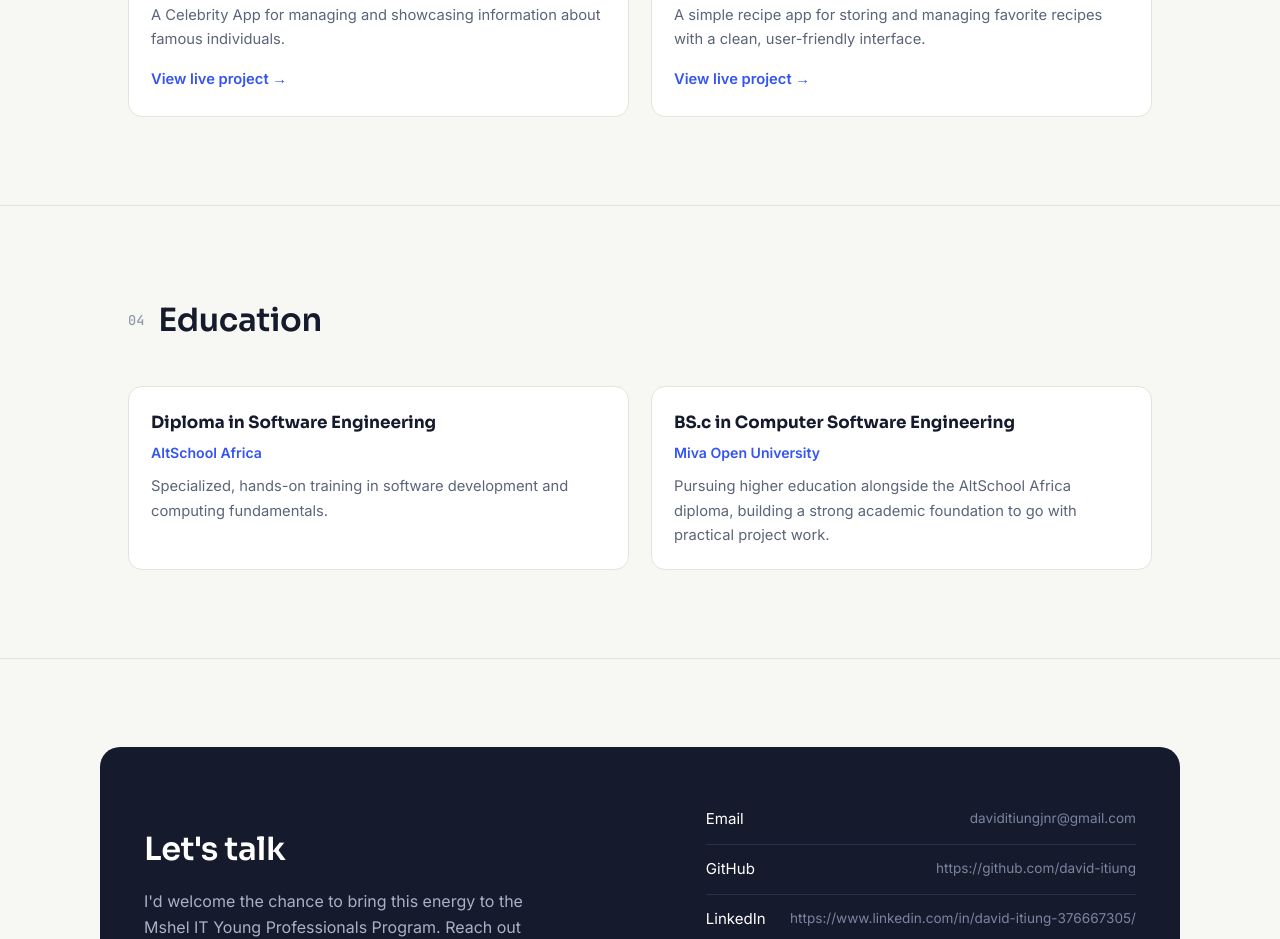
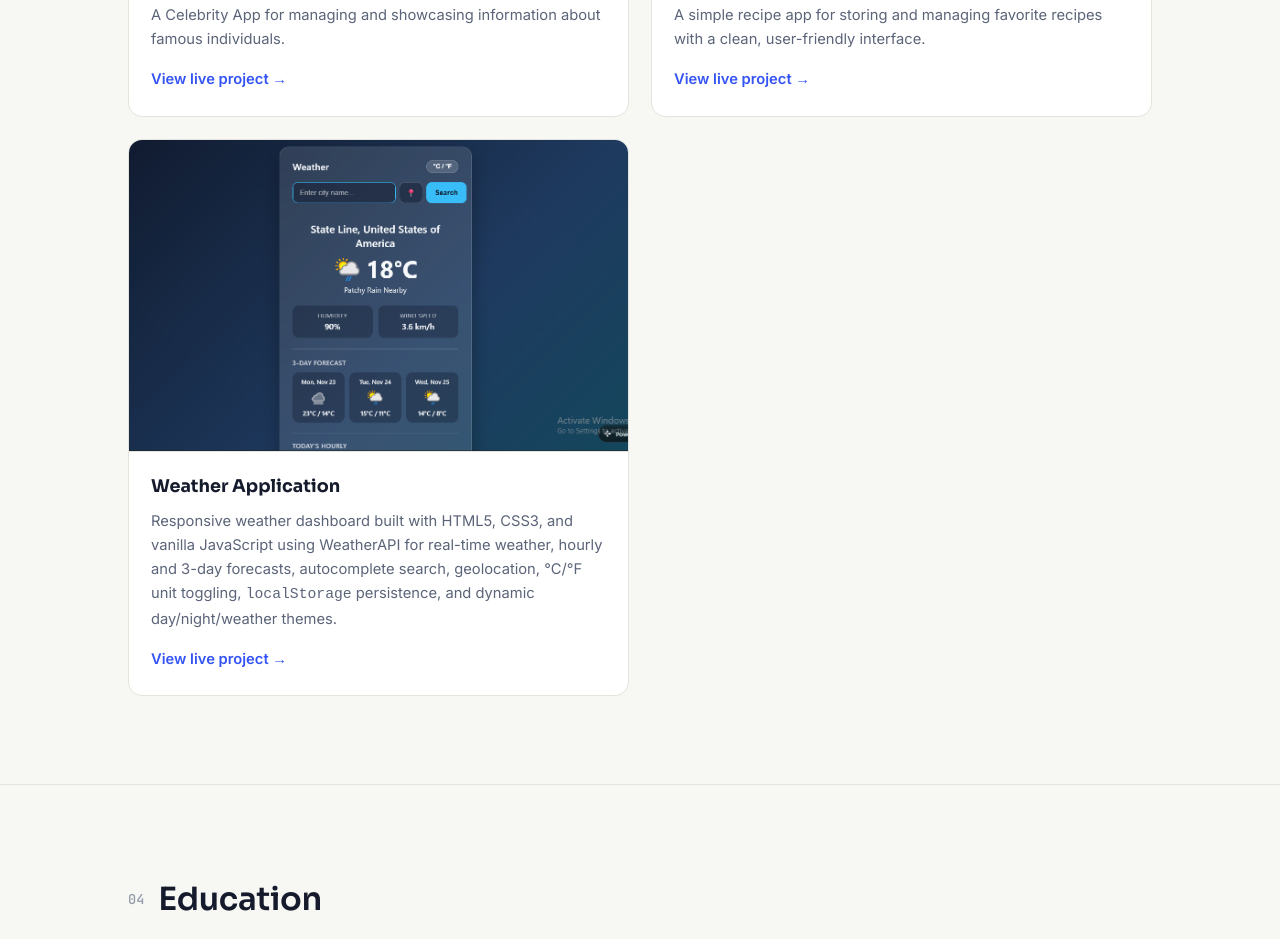
Before and after one commit to david-itiung/About-me, a plain HTML site: page index.html in a window 1280 px wide. Shown: the part 2914-3853 px from the top of the page. Drawn offline with Linux system fonts and the light colour scheme.

Commit message:
Add Weather Application project to portfolio

```diff
--- a/index.html
+++ b/index.html
@@ -164,7 +164,20 @@
             <a href="https://david-recipe.netlify.app/" target="_blank" rel="noopener" class="project-link">View live project →</a>
           </div>
         </div>
-
+        <div class="project-card">
+          <div class="project-thumb">
+            <img src="Assets/fifth-project.png" alt="my weather application project screenshot">
+          </div>
+          <div class="project-body">
+            <h3>Weather Application</h3>
+            <p>
+    Responsive weather dashboard built with HTML5, CSS3, and vanilla JavaScript using WeatherAPI
+    for real-time weather, hourly and 3-day forecasts, autocomplete search, geolocation, °C/°F
+    unit toggling, <code>localStorage</code> persistence, and dynamic day/night/weather themes.
+  </p>
+            <a href="https://weatherdashboard147.netlify.app/" target="_blank" rel="noopener" class="project-link">View live project →</a>
+          </div>
+        </div>
       </div>
     </div>
   </section>
```
Also changed, not shown: Assets/fifth-project.png (added).
